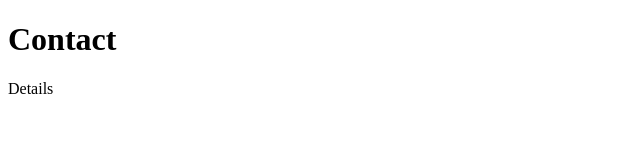
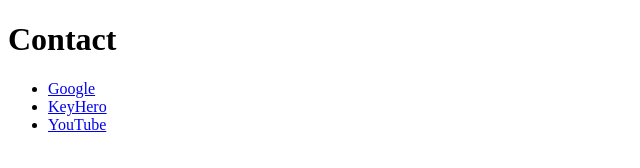
Before and after one commit to chung972/my-blog, a Gatsby site: page /contact in a window 1280 px wide. Shown: the whole page, without its empty margins (0-640 px from the left). Built offline with nearby package versions, Linux system fonts and the light colour scheme; Gatsby itself is replaced by a stand-in of ours.

Commit message:
creates 3 anchor tags

```diff
--- a/src/pages/contact.js
+++ b/src/pages/contact.js
@@ -4,7 +4,17 @@
     return(
         <div>
             <h1>Contact</h1>
-            <p>Details</p>
+            <ul>
+                <li>
+                    <a href="https://www.google.com/" target="_blank" rel="noopener noreferrer">Google</a>
+                </li>
+                <li>
+                    <a href="https://www.keyhero.com/" target="_blank" rel="noopener noreferrer">KeyHero</a>
+                </li>
+                <li>
+                    <a href="https://www.youtube.com/" target="_blank" rel="noopener noreferrer">YouTube</a>
+                </li>
+            </ul>
         </div>
     )
 }
```
